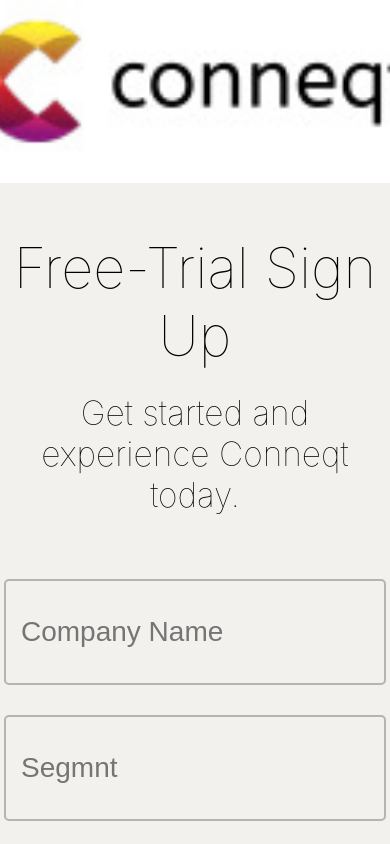
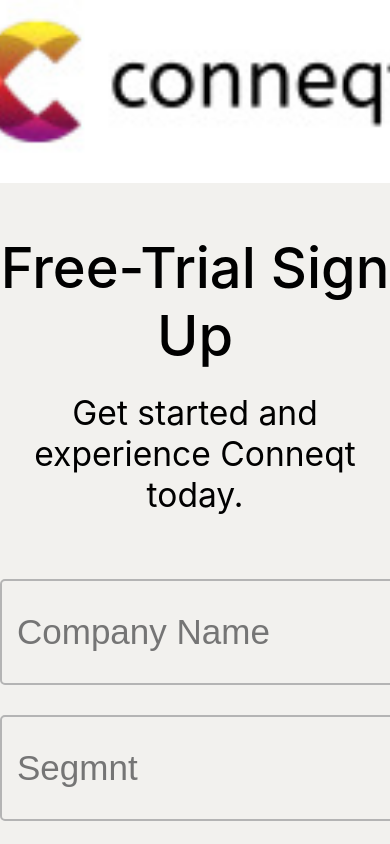
Before and after one commit to GustavoBenedito/challenge-eldorado, an Angular app: page /signup in a window 390 px wide. Shown: the top 844 px of the page. Built offline with nearby package versions, Linux system fonts and the light colour scheme.

Commit message:
ajustes no front

```diff
--- a/src/app/signupcomponent/signupcomponent.component.css
+++ b/src/app/signupcomponent/signupcomponent.component.css
@@ -78,6 +78,12 @@
         padding-top: 5px;
         padding-bottom: 10px;
     }
+    main h2{
+        font-weight: 500;
+    }
+    main h3{
+        font-weight: 400;
+    }
     .inputsform{
         text-align: center;
         align-items: center;
@@ -88,7 +94,7 @@
     .inputsform input{
         min-width:80%;
         min-height: 100px;
-        font-size: 2em;
+        font-size: 2.5em;
         align-items: center;
         margin: 0 auto;
         padding-left: 15px;
```
